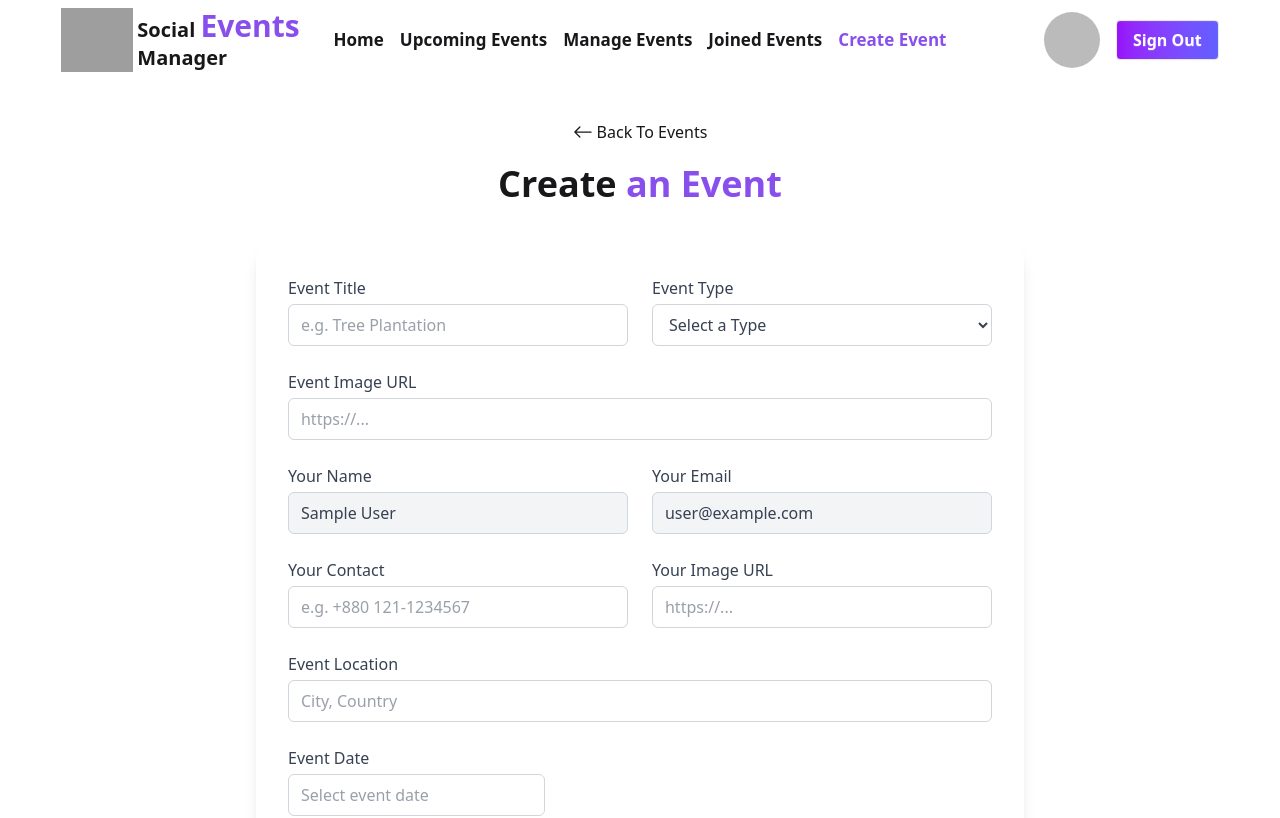
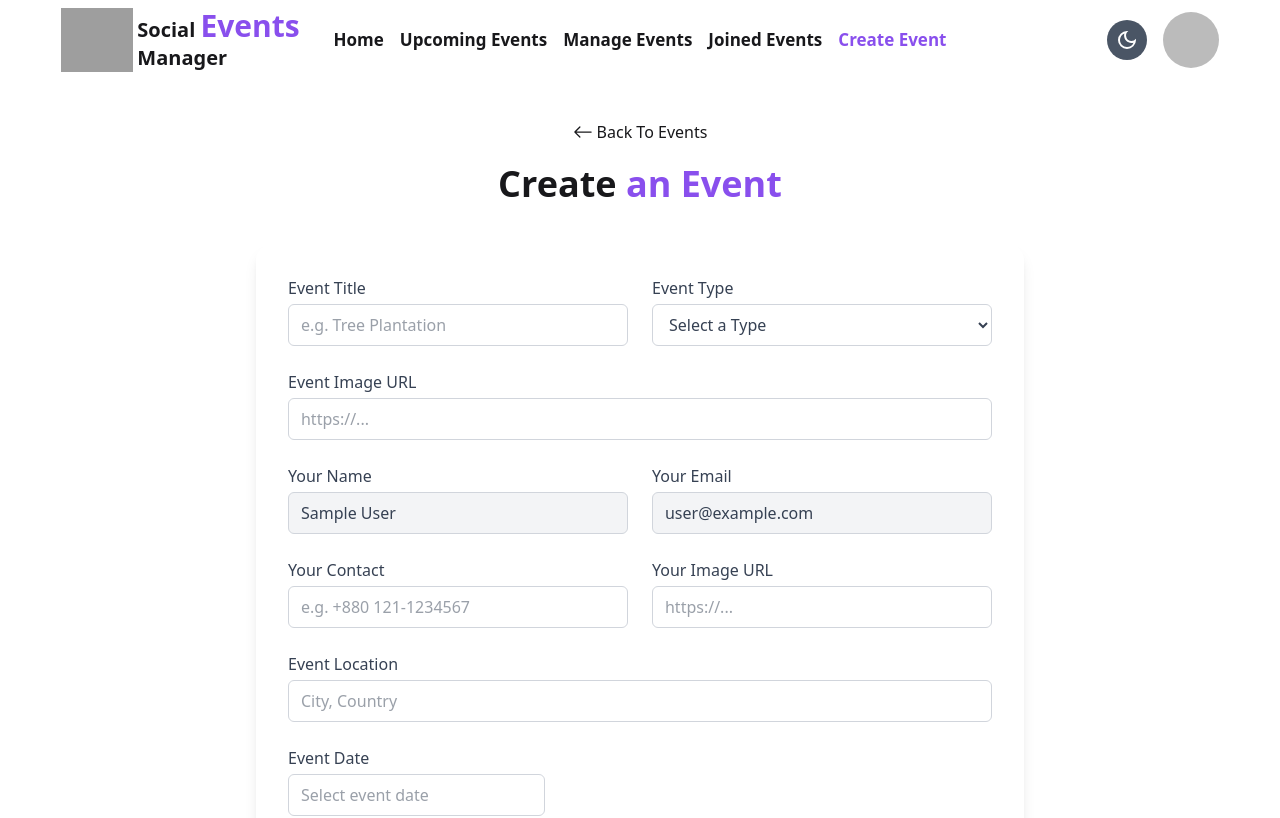
Before and after one commit to imtiaz8936/PH-Social-Dev-Events-Client, a React (Vite) app: page /create-event in a window 1280 px wide. Shown: the top 818 px of the page. Built offline with nearby package versions, Linux system fonts and the light colour scheme; no server answers; sample sign-in values are in the browser's storage; grey boxes are pictures that could not be loaded.

Commit message:
theme functionality updated & placed in navbar

```diff
--- a/src/Components/Header/Navbar.jsx
+++ b/src/Components/Header/Navbar.jsx
@@ -6,10 +6,13 @@ import { AuthContext } from "../../Contexts/AuthContext/AuthContext";
 import toast from "react-hot-toast";
 import { IoLogOutOutline } from "react-icons/io5";
 import { useEffect } from "react";
+import { MdOutlineDarkMode } from "react-icons/md";
+import { MdOutlineLightMode } from "react-icons/md";
 
 const Navbar = () => {
   const { user, userLogout } = use(AuthContext);
   const [showName, setShowName] = useState(false);
+  const [open, setOpen] = useState(false);
   const dummyPhotoURL =
     "https://png.pngtree.com/png-vector/20240910/ourmid/pngtree-business-man-avatar-on-isolate-png-image_13805756.png";
 
@@ -20,10 +23,6 @@ const Navbar = () => {
     html.setAttribute("data-theme", theme);
     localStorage.setItem("theme", theme);
   }, [theme]);
-
-  const handleTheme = (checked) => {
-    setTheme(checked ? "dark" : "light");
-  };
 
   const handleLogout = () => {
     userLogout()
@@ -121,10 +120,19 @@ const Navbar = () => {
         {user ? (
           <div className="navbar-end gap-4 relative">
             <button
-              className="cursor-pointer"
-              popoverTarget="popover-1"
-              style={{ anchorName: "--anchor-1" }}
+              onClick={() => setTheme(theme === "dark" ? "light" : "dark")}
+              className="w-10 h-10 bg-gray-600 rounded-full flex justify-center items-center cursor-pointer"
             >
+              {theme === "dark" ? (
+                <MdOutlineLightMode
+                  size={24}
+                  color="white"
+                ></MdOutlineLightMode>
+              ) : (
+                <MdOutlineDarkMode size={24} color="white"></MdOutlineDarkMode>
+              )}
+            </button>
+            <button className="cursor-pointer" onClick={() => setOpen(!open)}>
               <img
                 className="w-14 h-14 rounded-full"
                 src={user.photoURL || dummyPhotoURL}
@@ -133,50 +141,34 @@ const Navbar = () => {
                 onMouseLeave={() => setShowName(false)}
               />
             </button>
-
             {showName && (
               <div className="absolute mt-32 mr-10 bg-gray-800 text-white text-sm px-3 py-1 rounded-md shadow-md whitespace-nowrap z-10">
                 {user.displayName}
               </div>
             )}
-            <div
-              className="dropdown menu w-52 rounded-box bg-base-100 shadow-sm space-y-4"
-              popover="auto"
-              id="popover-1"
-              style={{ positionAnchor: "--anchor-1" }}
-            >
-              <div className="space-y-2">
+
+            {open && (
+              <div className="absolute right-0 top-full mt-3 w-58 rounded-box bg-base-100 shadow-lg space-y-4 z-50 origin-top-right">
+                <div className="space-y-2 p-4">
                   <div>
-                  <h2 className="text-xl font-semibold">{user.displayName}</h2>
+                    <h2 className="text-xl font-semibold">
+                      {user.displayName}
+                    </h2>
                     <p className="text-red-500 text-[16px]">{user.email}</p>
                   </div>
-                {profilePicNavLinks}
-              </div>
-              <div className="flex flex-inline gap-3">
-                <span className="font-medium text-[16px]">Toggle Theme</span>
-                <input
-                  onChange={(e) => handleTheme(e.target.checked)}
-                  type="checkbox"
-                  defaultChecked={localStorage.getItem("theme") === "dark"}
-                  className="toggle"
-                />
-              </div>
+
+                  <ul className="list-none">{profilePicNavLinks}</ul>
+
                   <Link
                     to="/auth-login"
                     onClick={handleLogout}
-                className="btn w-full bg-linear-to-r from-purple-600 to-indigo-500 hover:opacity-90 text-white text-[16px]
-                                flex flex-inline justify-center items-center"
+                    className="btn w-full mt-4 bg-linear-to-r from-purple-600 to-indigo-500 text-white flex justify-center items-center gap-2"
                   >
                     Sign Out <IoLogOutOutline size={20} />
                   </Link>
                 </div>
-            <Link
-              to="/auth-login"
-              onClick={handleLogout}
-              className="btn bg-linear-to-r from-purple-600 to-indigo-500 hover:opacity-90 text-white text-[16px]"
-            >
-              Sign Out
-            </Link>
+              </div>
+            )}
           </div>
         ) : (
           <div className="navbar-end gap-4">
```
Lines whose indentation alone changed are shown as unchanged.
